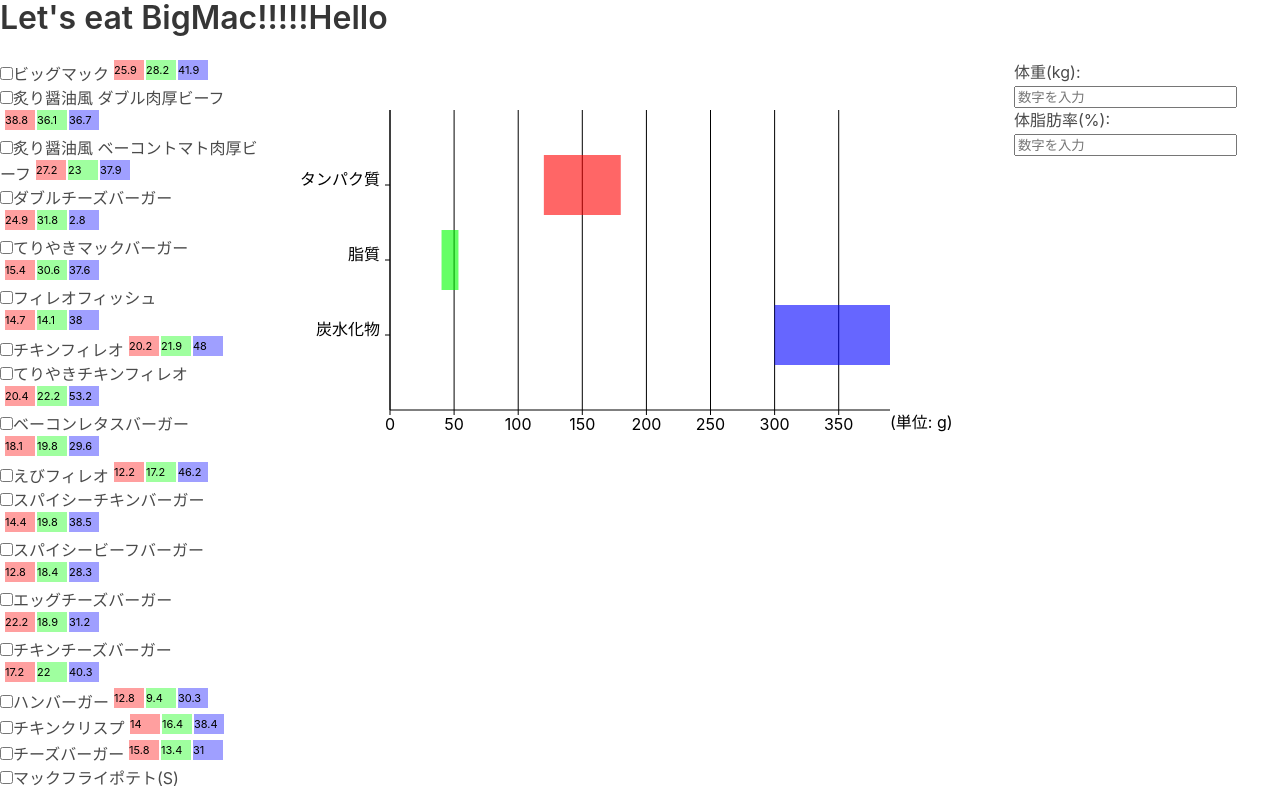
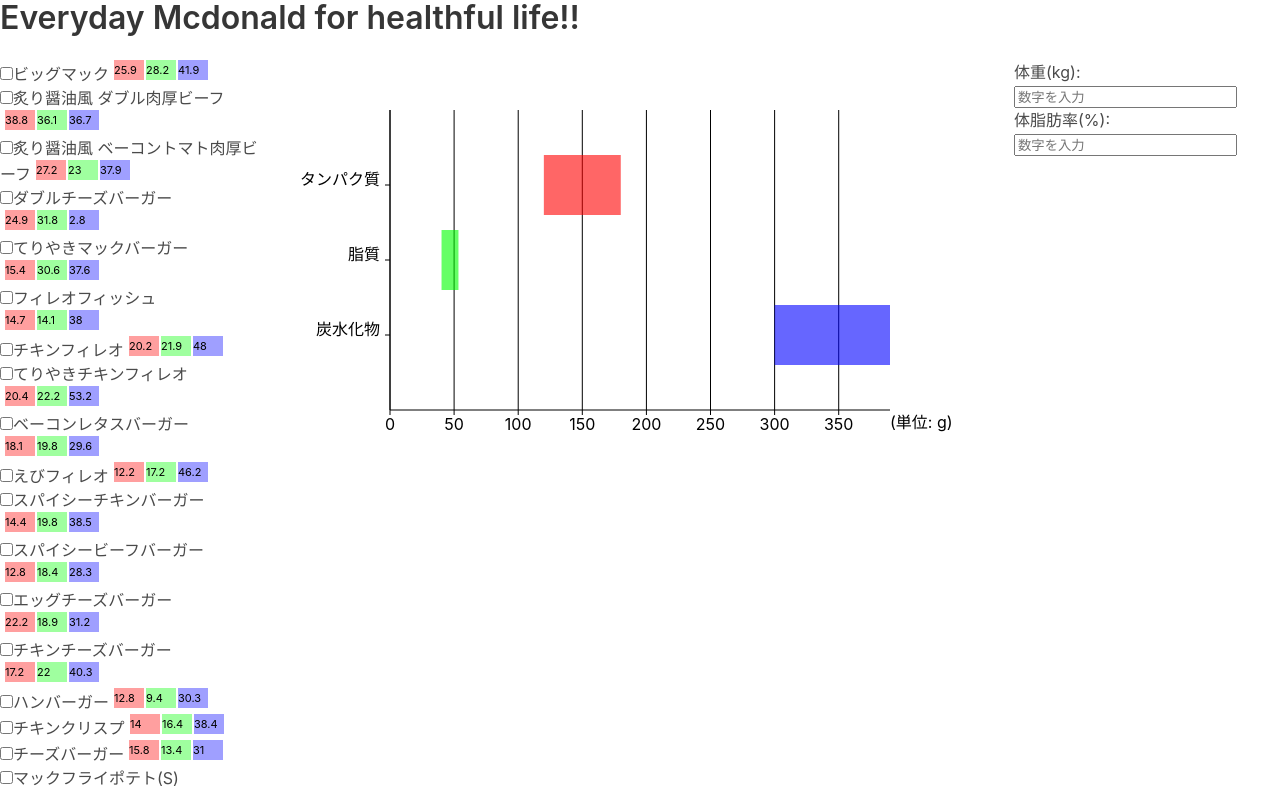
Before and after one commit to TTTTTaiki/Mcdonald, a React (Vite) app: page / in a window 1280 px wide. Shown: the top 788 px of the page. Built offline with nearby package versions, Linux system fonts and the light colour scheme.

Commit message:
title test

```diff
--- a/src/App.jsx
+++ b/src/App.jsx
@@ -205,7 +205,7 @@
 function Title() {
 	return (
 		<h1 className="title">
-			Let's eat BigMac!!!!!Hello
+			Everyday Mcdonald for healthful life!!
 		</h1>
 	);
 }
```
